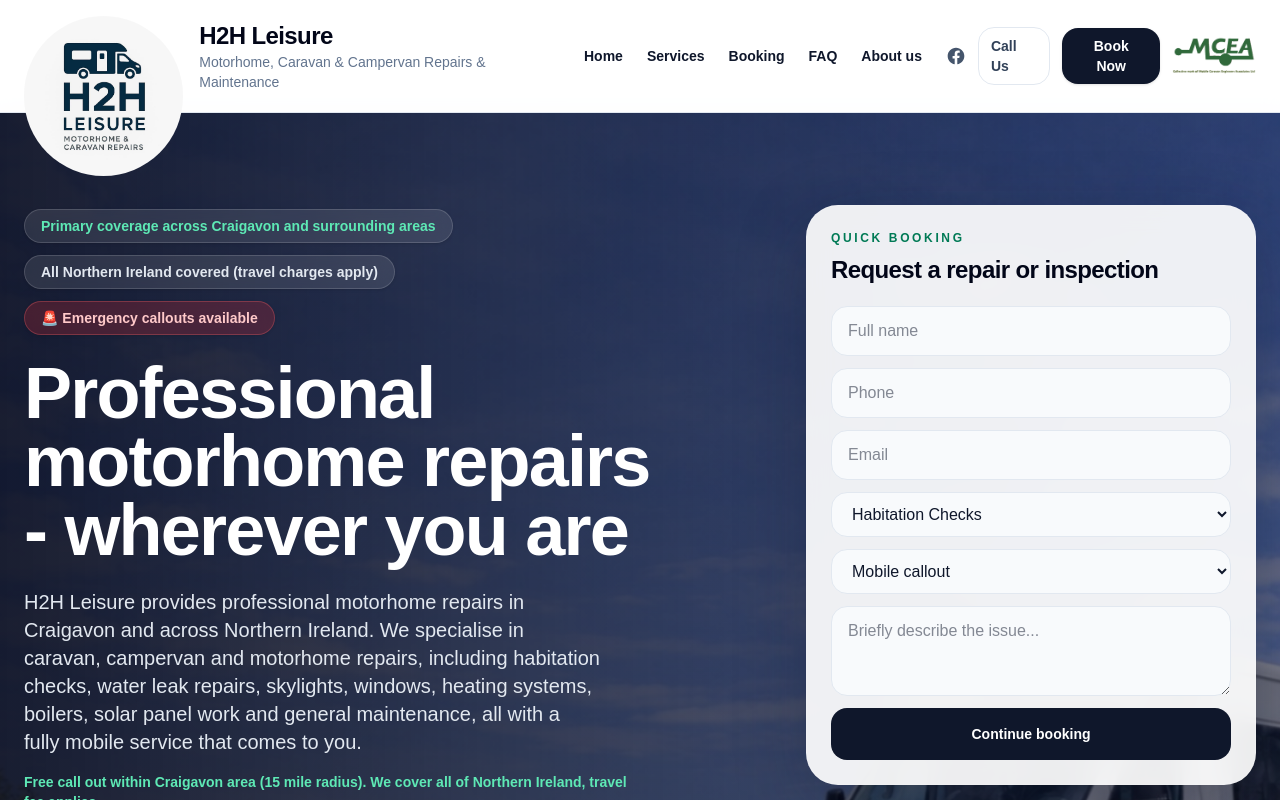
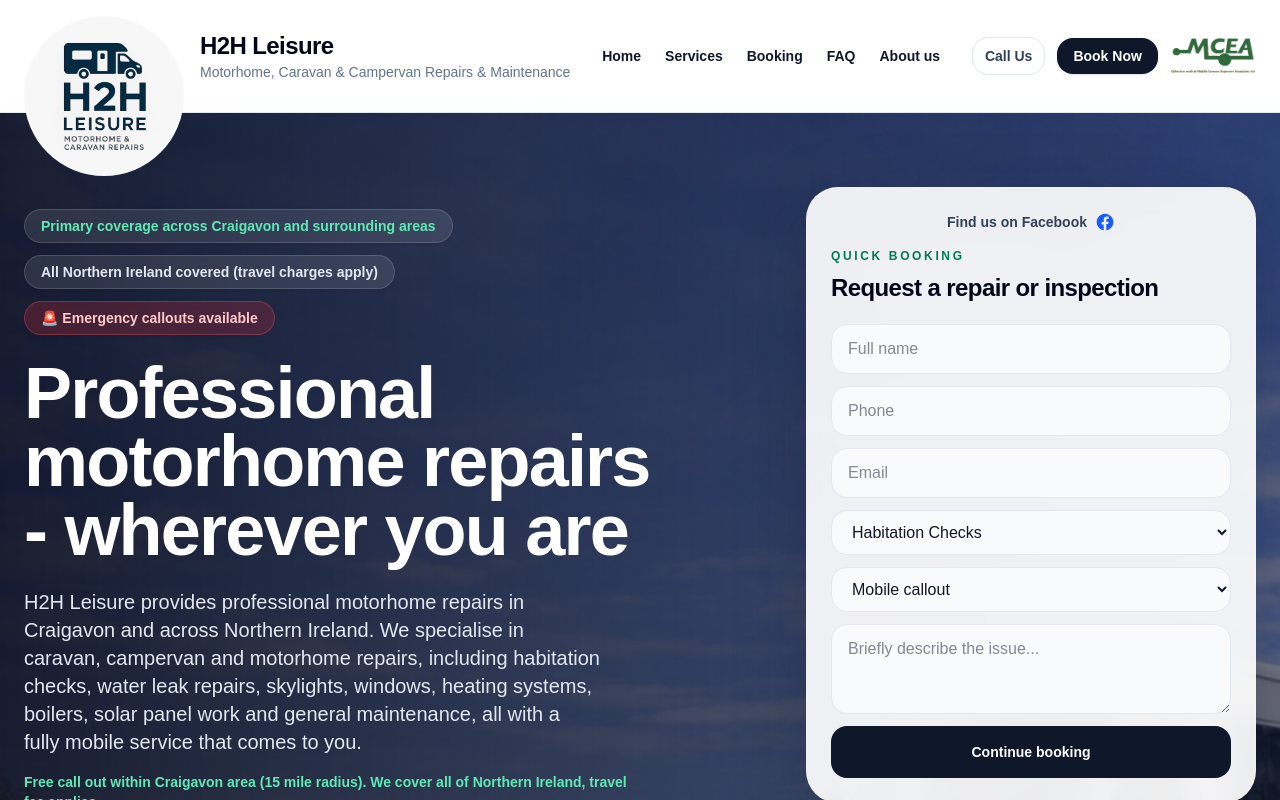
Before and after one commit to amsmyth90-blip/h2h-website, a Next.js app: page / in a window 1280 px wide. Shown: the top 800 px of the page. Built offline with nearby package versions, Linux system fonts and the light colour scheme.

Commit message:
Move Facebook link to hero section

```diff
--- a/app/page.tsx
+++ b/app/page.tsx
@@ -407,11 +407,7 @@
           </nav>
 
           <div className="flex items-center gap-2 md:gap-3">
-            <a href="https://www.facebook.com/p/H2H-Leisure-61579803252525/" target="_blank" rel="noreferrer" className="hidden md:inline-flex text-slate-600 hover:text-blue-600">
-              <svg viewBox="0 0 24 24" className="h-5 w-5 fill-current" aria-hidden="true">
-                <path d="M22 12.07C22 6.49 17.52 2 12 2S2 6.49 2 12.07C2 17.11 5.66 21.29 10.44 22v-7.06H7.9v-2.87h2.54V9.41c0-2.52 1.49-3.91 3.78-3.91 1.1 0 2.25.2 2.25.2v2.48H15.2c-1.25 0-1.64.78-1.64 1.58v1.9h2.79l-.45 2.87h-2.34V22C18.34 21.29 22 17.11 22 12.07z" />
-              </svg>
-            </a>
+
             <a
               href={`tel:${brand.phone}`}
               className="hidden md:inline-flex rounded-2xl border border-slate-200 px-3 py-2 text-xs font-semibold text-slate-700 hover:bg-slate-50 md:text-sm"
@@ -765,6 +761,14 @@
 
             <div className="md:flex md:justify-end">
               <div className="mt-6 w-full max-w-[450px] rounded-[2rem] border border-white/10 bg-white/92 p-6 shadow-[0_20px_70px_rgba(15,23,42,0.28)] backdrop-blur-md md:-mt-80">
+                <div className="mb-4 flex items-center justify-center gap-2 text-sm font-semibold text-slate-700">
+                  <span>Find us on Facebook</span>
+                  <a href="https://www.facebook.com/p/H2H-Leisure-61579803252525/" target="_blank" rel="noreferrer" className="text-blue-600 hover:text-blue-700">
+                    <svg viewBox="0 0 24 24" className="h-5 w-5 fill-current" aria-hidden="true">
+                      <path d="M22 12.07C22 6.49 17.52 2 12 2S2 6.49 2 12.07C2 17.11 5.66 21.29 10.44 22v-7.06H7.9v-2.87h2.54V9.41c0-2.52 1.49-3.91 3.78-3.91 1.1 0 2.25.2 2.25.2v2.48H15.2c-1.25 0-1.64.78-1.64 1.58v1.9h2.79l-.45 2.87h-2.34V22C18.34 21.29 22 17.11 22 12.07z" />
+                    </svg>
+                  </a>
+                </div>
                 <QuickBookingCard
                   bookingName={bookingName}
                   bookingPhone={bookingPhone}
```
